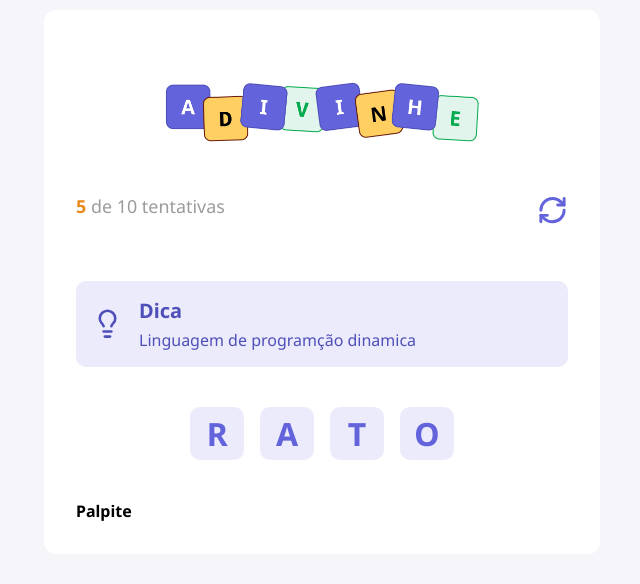
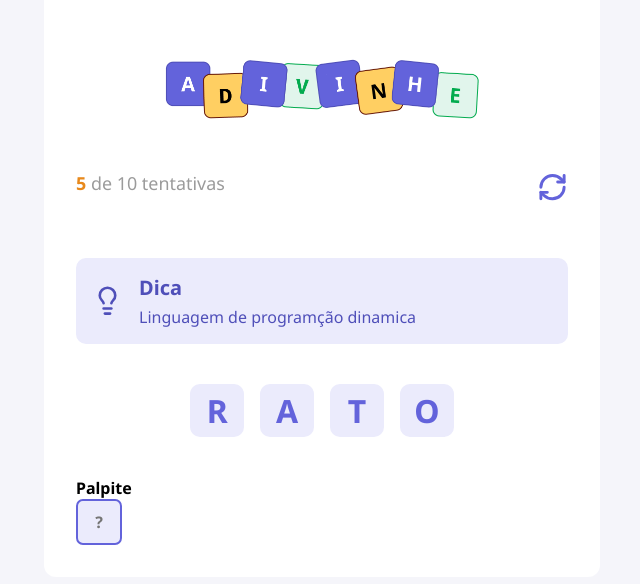
Before and after one commit to MarcosHHOshiro/Guessing-game-react, a React (Vite) app: page / in a window 1280 px wide. Shown: the part 118-702 px from the top of the page, without its empty margins (318-958 px from the left). Built offline with nearby package versions, Linux system fonts and the light colour scheme; a web font is replaced by a local one.

Commit message:
Creating input component

```diff
--- a/src/App.tsx
+++ b/src/App.tsx
@@ -4,6 +4,7 @@
 import { Header } from "./components/Header"
 import { Tip } from './components/Tip'
 import { Letter } from './components/Letter'
+import { Input } from './components/Input'
 
 function App() {
 
@@ -28,7 +29,7 @@
         <h4>Palpite</h4>
 
         <div>
-
+          <Input autoFocus maxLength={1} placeholder='?'/>
         </div>
       </main>
     </div>
--- /dev/null
+++ b/src/components/Input/index.tsx
@@ -0,0 +1,7 @@
+import styles from "./styles.module.css"
+
+type Props = React.ComponentProps<"input">
+
+export function Input({ ...rest }: Props) {
+    return <input type="text" className={styles.input} {...rest} />
+}
--- /dev/null
+++ b/src/components/Input/styles.module.css
@@ -0,0 +1,16 @@
+.input {
+    width: 2.87rem;
+    height: 2.87rem;
+    border-radius: .43rem;
+
+    background-color: #ebebfc;
+    border: 2px solid #6363db;
+    color: #6363db;
+
+    text-transform: uppercase;
+    text-align: center;
+    font-size: 1rem;
+    font-weight: bold;
+
+    outline: none;
+}
--- a/src/global.css
+++ b/src/global.css
@@ -15,6 +15,11 @@
     font-optical-sizing: auto;
 }
 
+input {
+    font-family: "Noto Sans", serif;
+    font-optical-sizing: auto;
+}
+
 button {
     cursor: pointer;
     transition: filter 0.2s;
```
